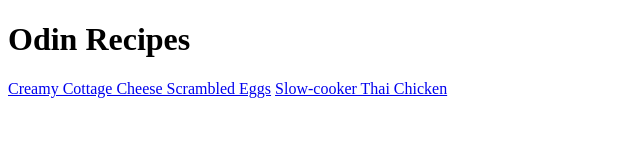
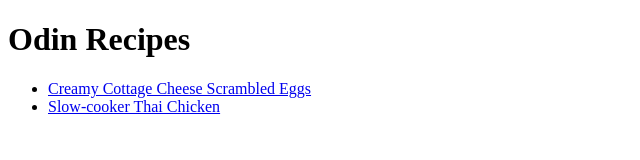
Before and after one commit to Kempie84/odin-recipes, a plain HTML site: page index.html in a window 1280 px wide. Shown: the whole page, without its empty margins (0-640 px from the left). Drawn offline with Linux system fonts and the light colour scheme.

Commit message:
organize recipe links in list

```diff
--- a/index.html
+++ b/index.html
@@ -7,7 +7,9 @@
 
     <body>
         <h1>Odin Recipes</h1>
-        <a href="recipes/scrambled-eggs.html">Creamy Cottage Cheese Scrambled Eggs</a>
-        <a href="recipes/thai-chicken.html">Slow-cooker Thai Chicken</a>
+        <ul>
+            <li><a href="recipes/scrambled-eggs.html">Creamy Cottage Cheese Scrambled Eggs</a></li>
+            <li><a href="recipes/thai-chicken.html">Slow-cooker Thai Chicken</a></li>
+        </ul>
     </body>
 </html>
```
